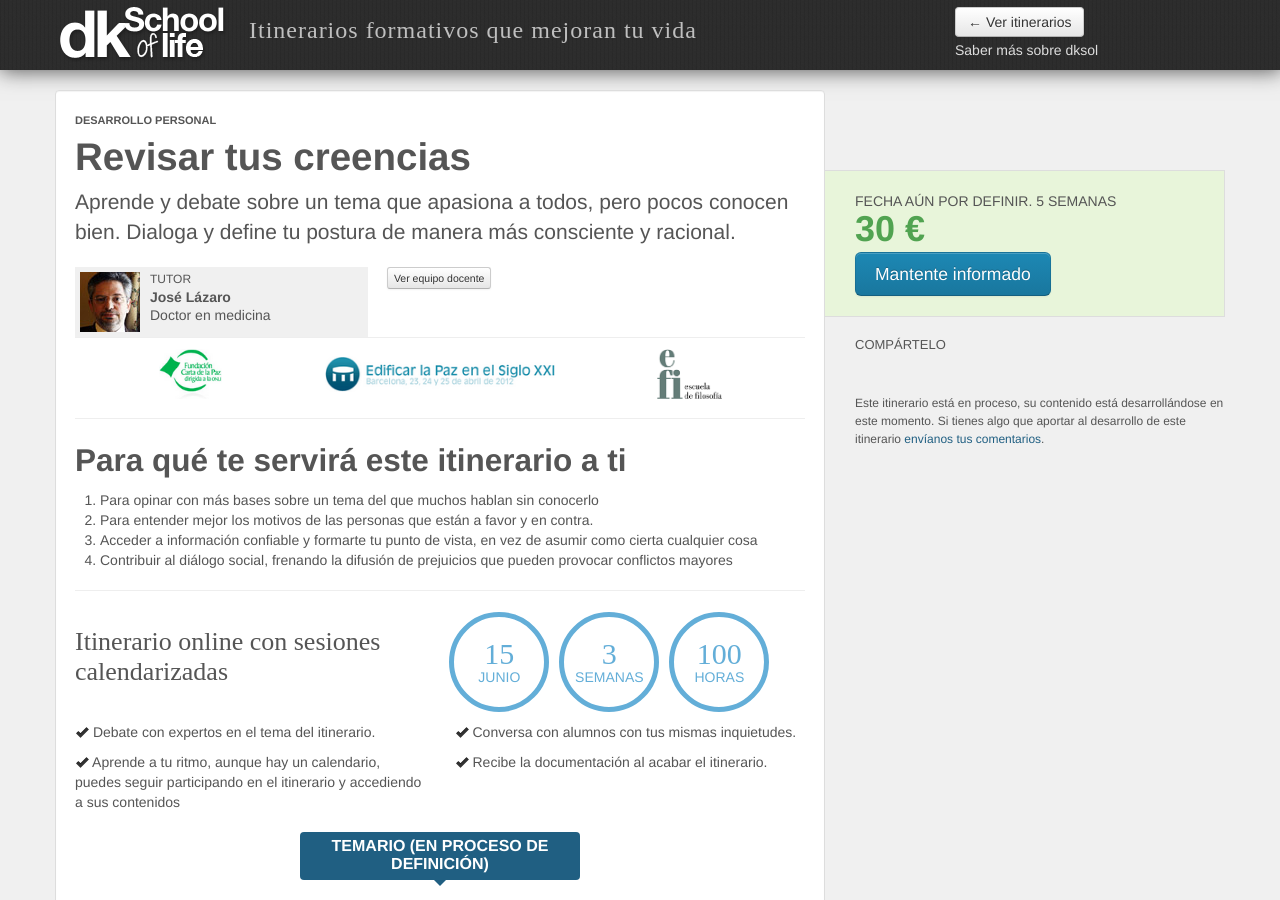
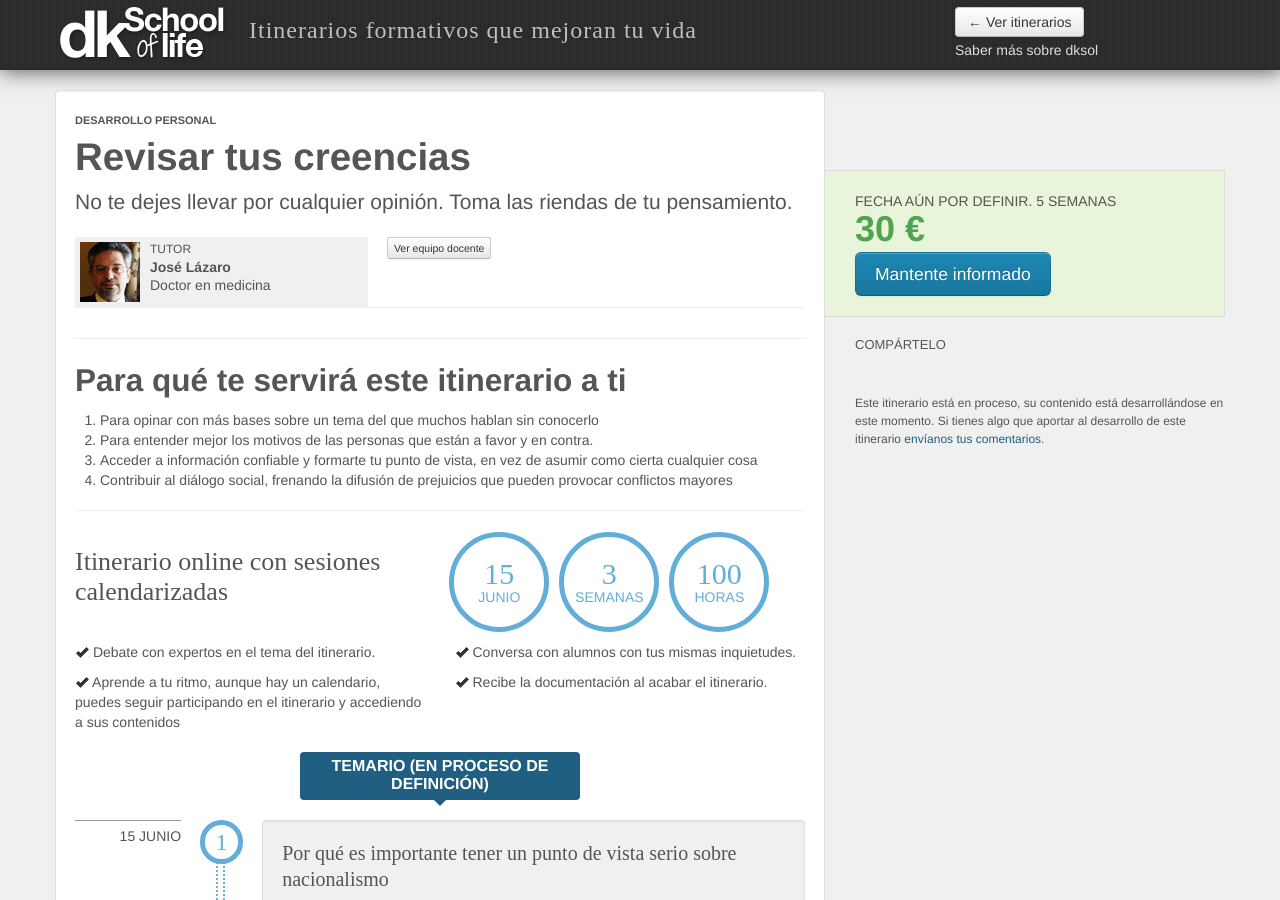
Before and after one commit to dontknow-net/dontknow-net.github.io, a Jekyll site: the page built from _posts/cursos/2013-05-28-revisar-tus-creencias.md, in a window 1280 px wide and 900 px high. Built offline with Jekyll 4.4.1, drawn with Linux system fonts in a browser that asks for light colours; some web fonts are replaced.

Commit message:
Añadida Leticia como profesora y otros ajustes

```diff
--- a/_posts/cursos/2013-05-28-revisar-tus-creencias.md
+++ b/_posts/cursos/2013-05-28-revisar-tus-creencias.md
@@ -10,13 +10,10 @@
 category: proceso
 tags:
   - José Lázaro
+  - Leticia Soberón
 entradilla: |
-  Aprende y debate sobre un tema que apasiona a todos, pero pocos conocen bien.
-  Dialoga y define tu postura de manera más consciente y racional.
+  No te dejes llevar por cualquier opinión. Toma las riendas de tu pensamiento.
 colaboran:
-  - <img src="/content/imgs/img.logo-carta-onu.png" alt="Fundación Carta de la Paz dirigida a la ONU">
-  - <img src="/content/imgs/img.logo-edificar-paz.png" alt="Edificar la paz en el siglo XXI">
-  - <img src="/content/imgs/img.logo-escuela-filosofia.png" alt="Escuela de Filosofía">
 id_interesado: 4
 id_apuntarme: 8
 published: true
```
